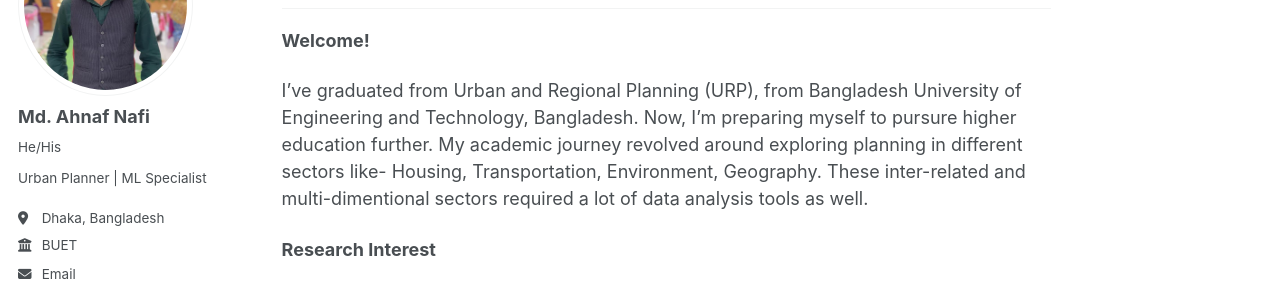
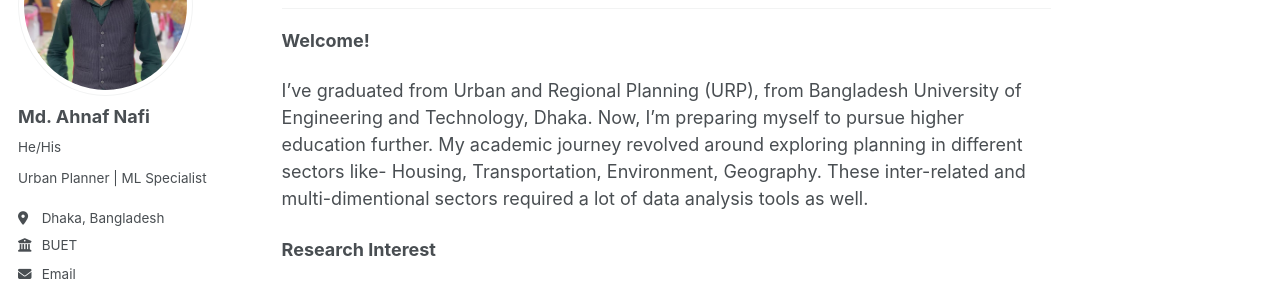
Before and after one commit to NafixData/ahnafnafi, a Jekyll site: the page built from _pages/about.md, in a window 1280 px wide and 1229 px high. Shown: the part 192-482 px from the top of the window. Built offline with Jekyll 4.4.1, drawn with Linux system fonts in a browser that asks for light colours.

Commit message:
Update about.md

```diff
--- a/_pages/about.md
+++ b/_pages/about.md
@@ -12,7 +12,7 @@ redirect_from:
 **Welcome!**
 
 
-I've graduated from Urban and Regional Planning (URP), from Bangladesh University of Engineering and Technology, Bangladesh. Now, I'm preparing myself to pursure higher education further. My academic journey revolved around exploring planning in different sectors like- Housing, Transportation, Environment, Geography. These inter-related and multi-dimentional sectors required a lot of data analysis tools as well.
+I've graduated from Urban and Regional Planning (URP), from Bangladesh University of Engineering and Technology, Dhaka. Now, I'm preparing myself to pursue higher education further. My academic journey revolved around exploring planning in different sectors like- Housing, Transportation, Environment, Geography. These inter-related and multi-dimentional sectors required a lot of data analysis tools as well.
 
 **Research Interest**
 - Transportation planning
```
